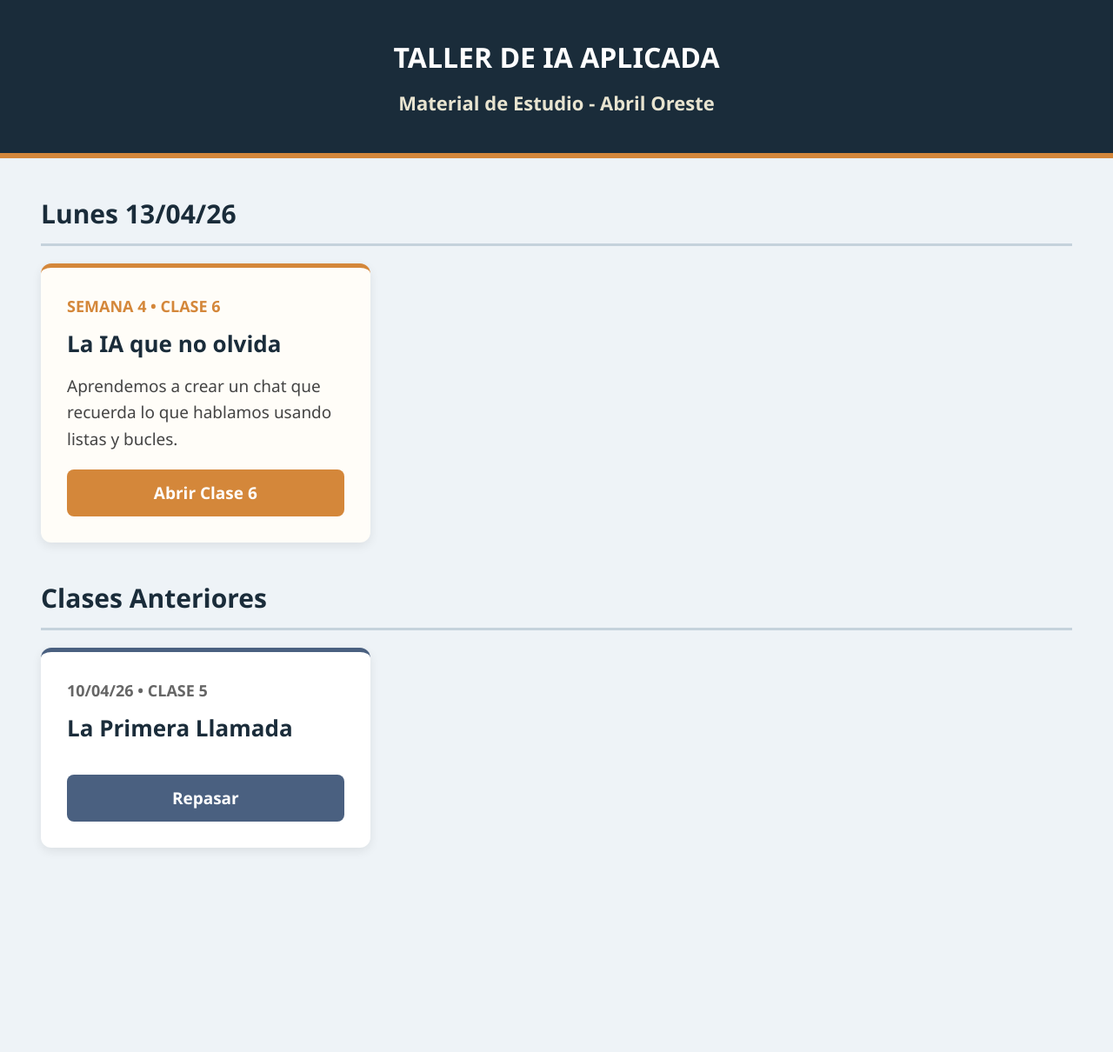
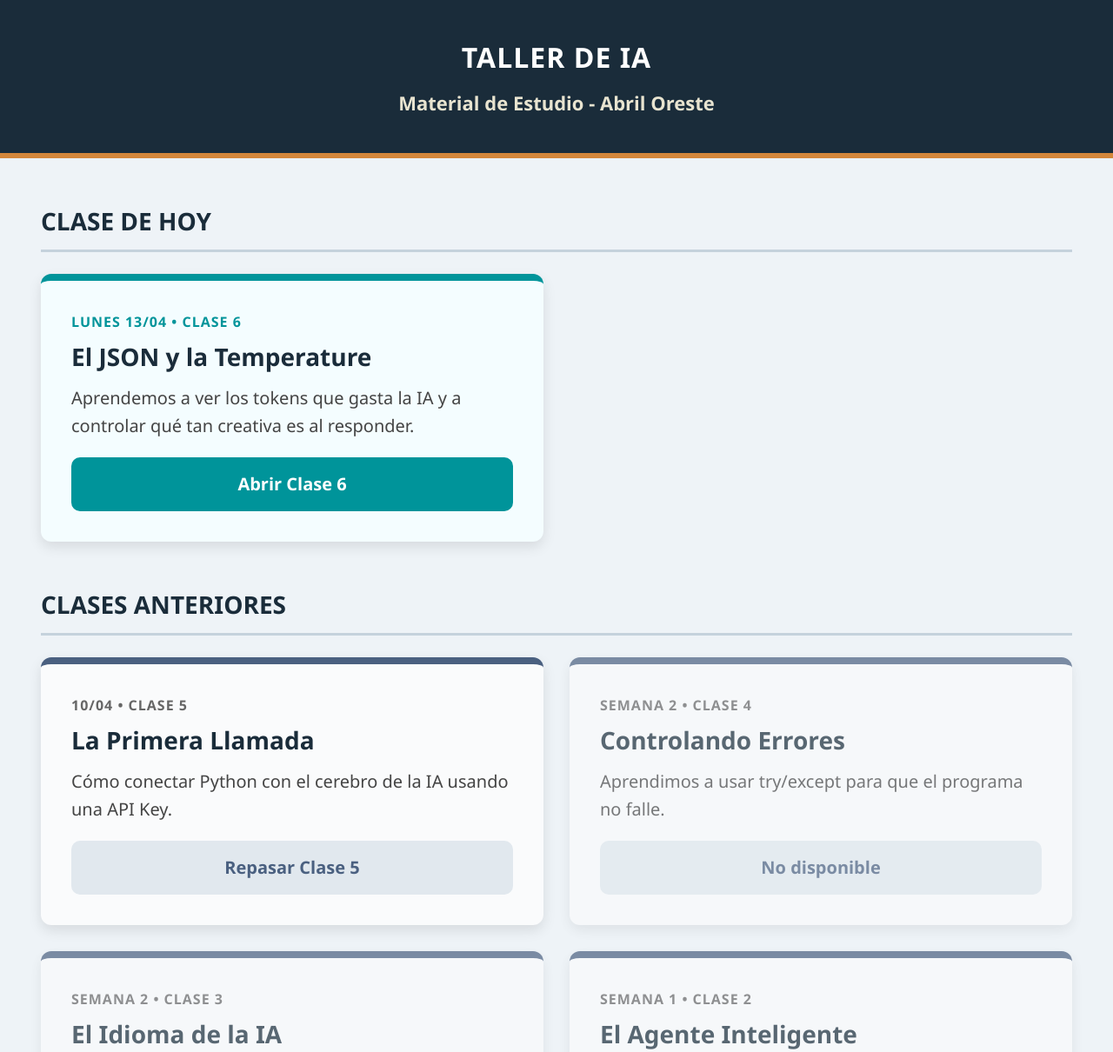
Before and after one commit to mariogustavoiturriz/profegusIAPPI, a plain HTML site: page index.html in a window 1280 px wide. Shown: the top 1210 px of the page at 87% size. Before the commit the page ends 1075 px from the top, so only its background shows below. Drawn offline with Linux system fonts and the light colour scheme.

Commit message:
Update index.html

```diff
--- a/index.html
+++ b/index.html
@@ -3,53 +3,176 @@
 <head>
 <meta charset="UTF-8">
 <meta name="viewport" content="width=device-width, initial-scale=1.0">
-<title>IA Aplicada | Material de Abril</title>
+<title>Taller de IA | Material de Abril</title>
 <style>
   :root {
-    --nav: #1A2C3A; --teal: #00949A; --amb: #D4873A; --gris: #F3F6F9; --bd: #C5D2DC; --txt: #2C3E50; --bco: #FFFFFF; --r: 12px;
+    --nav: #1A2C3A; --teal: #00949A; --amb: #D4873A; --gris: #F3F6F9;
+    --bd: #C5D2DC; --txt: #2C3E50; --bco: #FFFFFF; --r: 12px;
+    --vio: #3D5A99;
   }
-  * { box-sizing: border-box; margin: 0; padding: 0; font-family: 'Segoe UI', sans-serif; }
-  body { background: #EEF3F7; color: var(--txt); line-height: 1.6; padding-bottom: 60px; font-size: 20px; }
-  header { background: var(--nav); color: var(--bco); padding: 40px 20px; text-align: center; border-bottom: 6px solid var(--amb); }
-  header h1 { font-size: 32px; margin-bottom: 10px; text-transform: uppercase; }
+  * { box-sizing: border-box; margin: 0; padding: 0; font-family: 'Segoe UI', Tahoma, Geneva, Verdana, sans-serif; }
+
+  body {
+    background: #EEF3F7;
+    color: var(--txt);
+    line-height: 1.6;
+    padding-bottom: 60px;
+    font-size: 20px;
+  }
+
+  header {
+    background: var(--nav);
+    color: var(--bco);
+    padding: 40px 20px;
+    text-align: center;
+    border-bottom: 6px solid var(--amb);
+  }
+  header h1 { font-size: 32px; margin-bottom: 10px; text-transform: uppercase; letter-spacing: 1px; }
   header p { font-size: 22px; opacity: 0.9; max-width: 600px; margin: 0 auto; font-weight: bold; color: #FFF8E1; }
+
   .container { width: 95%; max-width: 1400px; margin: 40px auto; padding: 0 15px; }
-  .grid { display: grid; grid-template-columns: repeat(auto-fill, minmax(350px, 1fr)); gap: 25px; }
-  .card { background: var(--bco); border-radius: var(--r); padding: 30px; box-shadow: 0 4px 12px rgba(0,0,0,.08); border-top: 5px solid var(--bd); text-decoration: none; color: inherit; display: flex; flex-direction: column; transition: transform 0.2s ease; }
-  .card:hover { transform: translateY(-5px); }
-  .c-pasada { border-top-color: #4A6080; }
-  .c-actual { border-top-color: var(--amb); background: #FFFDF8; }
-  .clase-num { font-size: 18px; font-weight: bold; color: #666; text-transform: uppercase; margin-bottom: 8px; }
-  .c-actual .clase-num { color: var(--amb); }
-  .card h2 { color: var(--nav); font-size: 26px; margin-bottom: 12px; }
-  .card p { font-size: 19px; color: #444; flex-grow: 1; }
-  .btn { display: inline-block; margin-top: 20px; padding: 12px 15px; border-radius: 8px; font-weight: bold; text-align: center; background: var(--amb); color: white; font-size: 19px; }
-  .section-title { font-size: 30px; color: var(--nav); margin: 40px 0 20px 0; padding-bottom: 10px; border-bottom: 3px solid var(--bd); }
+
+  .grid {
+    display: grid;
+    grid-template-columns: repeat(auto-fill, minmax(380px, 1fr));
+    gap: 30px;
+  }
+
+  .card {
+    background: var(--bco);
+    border-radius: var(--r);
+    padding: 35px;
+    box-shadow: 0 6px 15px rgba(0,0,0,.1);
+    border-top: 8px solid var(--bd);
+    text-decoration: none;
+    color: inherit;
+    display: flex;
+    flex-direction: column;
+    transition: transform 0.2s ease, box-shadow 0.2s ease;
+  }
+
+  .card:hover {
+    transform: translateY(-8px);
+    box-shadow: 0 12px 25px rgba(0,0,0,.15);
+  }
+
+  /* Estados de las tarjetas */
+  .c-pasada { border-top-color: #4A6080; background: #FAFBFC; }
+  .c-actual { border-top-color: var(--teal); background: #F4FDFF; }
+
+  .clase-num {
+    font-size: 16px;
+    font-weight: bold;
+    color: #666;
+    text-transform: uppercase;
+    margin-bottom: 10px;
+    letter-spacing: 1px;
+  }
+
+  .c-actual .clase-num { color: var(--teal); }
+
+  .card h2 {
+    color: var(--nav);
+    font-size: 28px;
+    margin-bottom: 15px;
+    line-height: 1.2;
+  }
+
+  .card p {
+    font-size: 20px;
+    color: #444;
+    flex-grow: 1;
+    margin-bottom: 20px;
+  }
+
+  .btn {
+    display: inline-block;
+    padding: 15px 20px;
+    border-radius: 10px;
+    font-weight: bold;
+    text-align: center;
+    font-size: 20px;
+    transition: background 0.2s;
+  }
+
+  .c-pasada .btn { background: #E1E8EE; color: #4A6080; }
+  .c-actual .btn { background: var(--teal); color: white; }
+
+  .section-title {
+    font-size: 28px;
+    color: var(--nav);
+    margin: 50px 0 25px 0;
+    padding-bottom: 10px;
+    border-bottom: 3px solid var(--bd);
+    text-transform: uppercase;
+  }
+
+  @media (max-width: 600px) {
+    .grid { grid-template-columns: 1fr; }
+    header h1 { font-size: 26px; }
+  }
 </style>
 </head>
 <body>
+
 <header>
-  <h1>Taller de IA Aplicada</h1>
+  <h1>Taller de IA</h1>
   <p>Material de Estudio - Abril Oreste</p>
 </header>
+
 <div class="container">
-  <h2 class="section-title">Lunes 13/04/26</h2>
+
+  <h2 class="section-title">Clase de Hoy</h2>
   <div class="grid">
     <a href="clase_6_abril.html" class="card c-actual">
-      <div class="clase-num">Semana 4 • Clase 6</div>
-      <h2>La IA que no olvida</h2>
-      <p>Aprendemos a crear un chat que recuerda lo que hablamos usando listas y bucles.</p>
+      <div class="clase-num">Lunes 13/04 • Clase 6</div>
+      <h2>El JSON y la Temperature</h2>
+      <p>Aprendemos a ver los tokens que gasta la IA y a controlar qué tan creativa es al responder.</p>
       <div class="btn">Abrir Clase 6</div>
     </a>
   </div>
+
   <h2 class="section-title">Clases Anteriores</h2>
   <div class="grid">
+
     <a href="clase_5_abril.html" class="card c-pasada">
-      <div class="clase-num">10/04/26 • Clase 5</div>
+      <div class="clase-num">10/04 • Clase 5</div>
       <h2>La Primera Llamada</h2>
-      <div class="btn" style="background: #4A6080;">Repasar</div>
+      <p>Cómo conectar Python con el cerebro de la IA usando una API Key.</p>
+      <div class="btn">Repasar Clase 5</div>
     </a>
+
+    <a href="#" class="card c-pasada" style="opacity: 0.7; pointer-events: none;">
+      <div class="clase-num">Semana 2 • Clase 4</div>
+      <h2>Controlando Errores</h2>
+      <p>Aprendimos a usar try/except para que el programa no falle.</p>
+      <div class="btn">No disponible</div>
+    </a>
+
+    <a href="#" class="card c-pasada" style="opacity: 0.7; pointer-events: none;">
+      <div class="clase-num">Semana 2 • Clase 3</div>
+      <h2>El Idioma de la IA</h2>
+      <p>Listas y Diccionarios: la forma en la que se guarda la información.</p>
+      <div class="btn">No disponible</div>
+    </a>
+
+    <a href="#" class="card c-pasada" style="opacity: 0.7; pointer-events: none;">
+      <div class="clase-num">Semana 1 • Clase 2</div>
+      <h2>El Agente Inteligente</h2>
+      <p>Sensor, Programa y Actuador: las tres partes de la IA.</p>
+      <div class="btn">No disponible</div>
+    </a>
+
+    <a href="#" class="card c-pasada" style="opacity: 0.7; pointer-events: none;">
+      <div class="clase-num">Semana 1 • Clase 1</div>
+      <h2>El Desafío Imposible</h2>
+      <p>Vimos cómo la IA aprende de fotos usando Teachable Machine.</p>
+      <div class="btn">No disponible</div>
+    </a>
+
   </div>
+
 </div>
+
 </body>
 </html>
```
